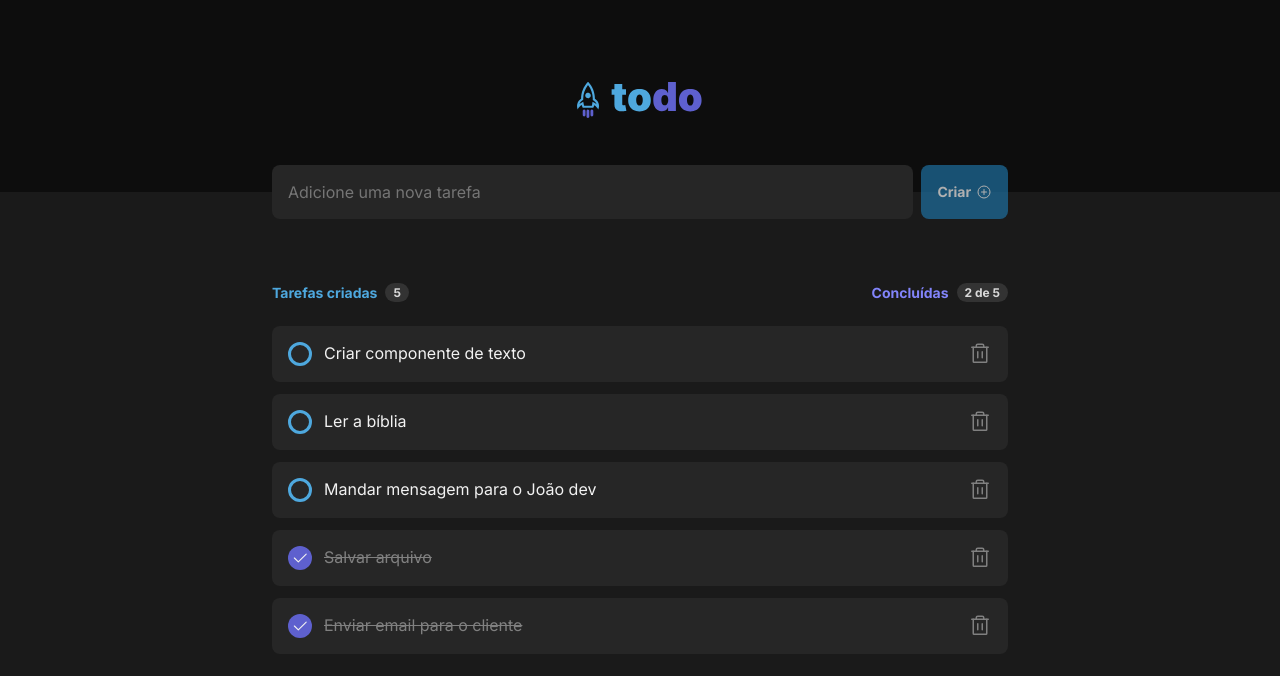
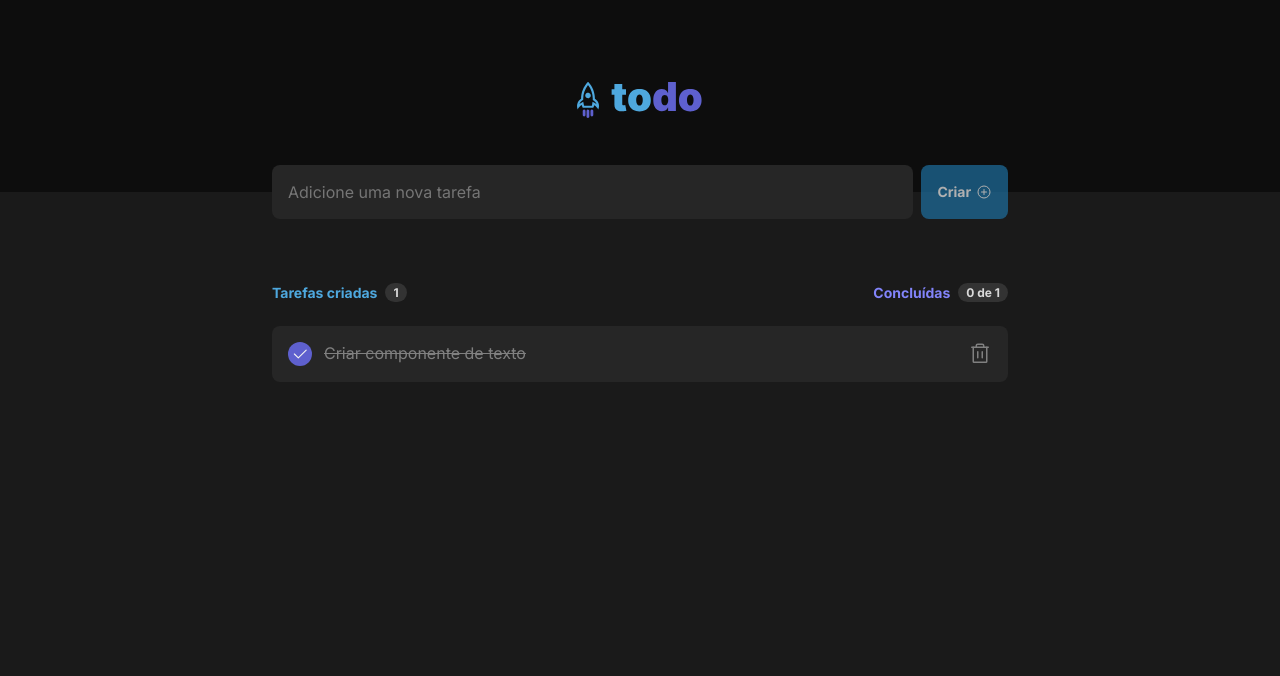
Before and after one commit to josileudo/ToDo, a React (Vite) app: page / in a window 1280 px wide. Shown: the top 676 px of the page. Built offline with nearby package versions, Linux system fonts and the light colour scheme.

Commit message:
:hammer: chore: Start total task

```diff
--- a/src/App.tsx
+++ b/src/App.tsx
@@ -9,79 +9,79 @@ import { useState } from 'react';
 
 export interface ContentPreview {
   state: boolean;
-  text: string
+  text: string;
 }
 export interface TaskProps {
-  id?: number;
-  content: ContentPreview
+  id: number;
+  content: ContentPreview;
 }
 
 const taskMock: TaskProps[] = [
   {
     id: 1,
     content: {
-      state: false,
-      text: 'Criar componente de texto'
-    }
+      state: true,
+      text: 'Criar componente de texto',
+    },
   },
-  {
-    id: 2,
-    content: {
-      state: false,
-      text: 'Ler a bíblia'
-    }
-  },
-  {
-    id: 3,
-    content: {
-      state: false,
-      text: 'Mandar mensagem para o João dev'
-    }
-  },
-  {
-    id: 4,
-    content: {
-      state: true,
-      text: 'Salvar arquivo'
-    }
-  },
-  {
-    id: 5,
-    content: {
-      state: true,
-      text: 'Enviar email para o cliente'
-    }
-  }
-]
+];
 
 export function App() {
-  const [task, setTask] = useState<TaskProps[]>(taskMock)
-  const [newTask, setNewTask] = useState<TaskProps>()
+  const [task, setTask] = useState<TaskProps[]>(taskMock);
+  const [newTask, setNewTask] = useState<TaskProps>();
 
+  let totalTaskDone = 0;
   function createNewTask(taskProp: string) {
     const taskContent: TaskProps = {
       id: task.length + 1,
-      content: {state: false, text: taskProp}
-    }
-    setTask([...task, taskContent])
+      content: { state: false, text: taskProp },
+    };
+
+    setTask([...task, taskContent]);
   }
+
+  function handleCheckedTask(id: number) {
+    const isDone = task.filter((t) => t.content.state === true);
+    console.log(isDone.length);
+    task.map((val) => {
+      if (val.content.state) console.log(task.length);
+    });
+
+    console.log(id);
+  }
+
+  function checkTotalTaskDone() {
+    // const isDone = task.filter((t) => t.content.state === true);
+    // console.log(isDone.length);
+    // task.map((val) => {
+    //   if (val.content.state) console.log(task.length);
+    // });
+  }
+
+  console.log(task);
+
+  checkTotalTaskDone();
 
   return (
     <div>
       <Header />
-      <div className={ styles.wrapper }>
+      <div className={styles.wrapper}>
         <NewTask onCreateNewTask={createNewTask} />
         <section>
-          <TaskProgress />
-          <div className={ styles.Tasks }>
+          <TaskProgress totalTask={task.length} totalTaskDone={totalTaskDone} />
+          <div className={styles.Tasks}>
             {task.map((task: TaskProps) => {
-             return (
-              <Task key={task.id} content={task.content}/>
-             )
+              return (
+                <Task
+                  key={task.id}
+                  task={task}
+                  onCheckedTask={handleCheckedTask}
+                />
+              );
             })}
           </div>
         </section>
       </div>
     </div>
-  )
+  );
 }
--- a/src/components/Task.tsx
+++ b/src/components/Task.tsx
@@ -1,42 +1,41 @@
-import { Check, Trash } from 'phosphor-react'
-import { useState } from 'react'
+import { Check, Trash } from 'phosphor-react';
+import { useState } from 'react';
 import { ContentPreview, TaskProps } from '../App';
-import styles from './Task.module.css'
+import styles from './Task.module.css';
 
-export function Task({ content }: TaskProps) {
-  const [tasks, setTasks] = useState([content]);
+interface TaskComponentProps {
+  task: TaskProps;
+  onCheckedTask: (id: number) => void;
+}
+
+export function Task({ task, onCheckedTask }: TaskComponentProps) {
+  const [tasks, setTasks] = useState(task);
 
   function handleCheckButton() {
-    setTasks(
-      tasks.map(task => {
-        task.state = !task.state
-        return task
-      })
-    )
+    onCheckedTask(tasks.id);
   }
 
-  return(
-    <ul className={ styles.task }>
-      <li className={ styles.wrapper }>
+  return (
+    <ul className={styles.task}>
+      <li className={styles.wrapper}>
         <button
           type="button"
-          className={ content.state ? styles.buttonChecked : styles.button }
+          className={task.content.state ? styles.buttonChecked : styles.button}
           onClick={handleCheckButton}
         >
-          <span>{ content.state ? <Check size={ 18 }/> : ''}</span>
+          <span>{task.content.state ? <Check size={18} /> : ''}</span>
         </button>
         <span
-          className={content.state ? styles.taskDone : styles.taskInProgress}
+          className={
+            task.content.state ? styles.taskDone : styles.taskInProgress
+          }
         >
-          { content.text }
+          {task.content.text}
         </span>
-        <button
-          className={styles.deleteTask}
-          title="Task Delete"
-        >
-          <Trash size={ 24 }/>
+        <button className={styles.deleteTask} title="Task Delete">
+          <Trash size={24} />
         </button>
       </li>
     </ul>
-  )
+  );
 }
--- a/src/components/taskProgress.tsx
+++ b/src/components/taskProgress.tsx
@@ -1,18 +1,24 @@
 import style from './taskProgress.module.css';
 
-export function TaskProgress() {
-  return(
+interface TaskProgressProps {
+  totalTask: number;
+  totalTaskDone: number;
+}
+
+export function TaskProgress({ totalTask, totalTaskDone }: TaskProgressProps) {
+  return (
     <div className={style.taskProgress}>
-
       <div className={style.taskStatus}>
         <p className={style.taskCreated}>Tarefas criadas</p>
-        <span>5</span>
+        <span>{totalTask}</span>
       </div>
 
       <div className={style.taskStatus}>
         <p className={style.taskDone}>Concluídas</p>
-        <span>2 de 5</span>
+        <span>
+          {totalTaskDone} de {totalTask}
+        </span>
       </div>
     </div>
-  )
+  );
 }
```
